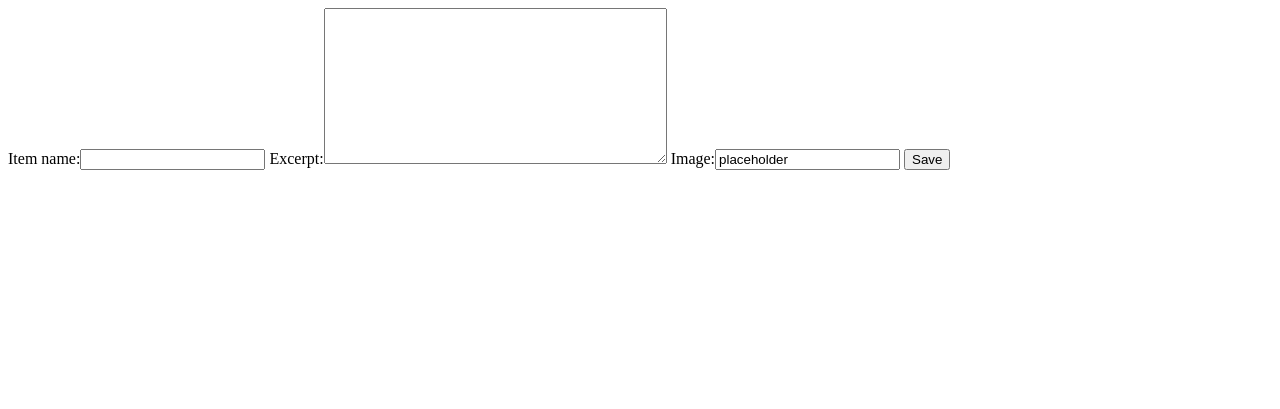
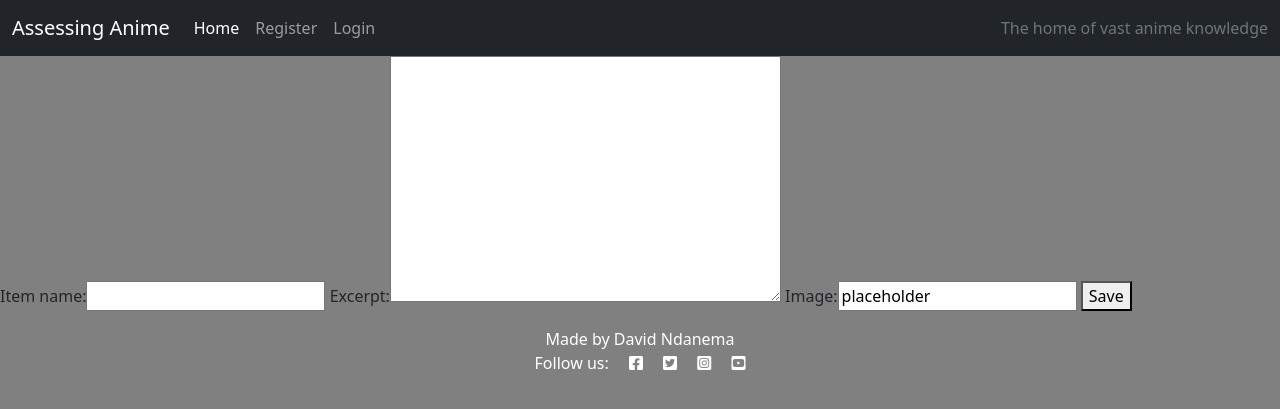
Before and after one commit to Code-Institute-Submissions/Assessing-Anime, a Django app: page /add in a window 1280 px wide. Shown: the top 409 px of the page. Run offline with Django 3.2, Linux system fonts and the light colour scheme.

Commit message:
Feat: Add 'add anime' function to urls

```diff
--- a/animes/templates/animes/item-form.html
+++ b/animes/templates/animes/item-form.html
@@ -1,5 +1,8 @@
+{% extends 'base.html' %}
+{% block body %}
 <form method="POST">
     {% csrf_token %}
     {{ form  }}
     <button type="submit">Save</button>
 </form>
+{% endblock %}
--- a/templates/base.html
+++ b/templates/base.html
@@ -34,7 +34,7 @@
                         <a class="nav-link" href="{% url 'account_logout' %}">Logout</a>
                     </li>
                     <li class="nav-item">
-                        <a class="nav-link" href="#">Add anime</a>
+                        <a class="nav-link" href="{% url 'animes:create_item' %}">Add anime</a>
                         </li>
                         <li class="nav-item">
                             <a class="nav-link" href="#">Add review</a>
```
